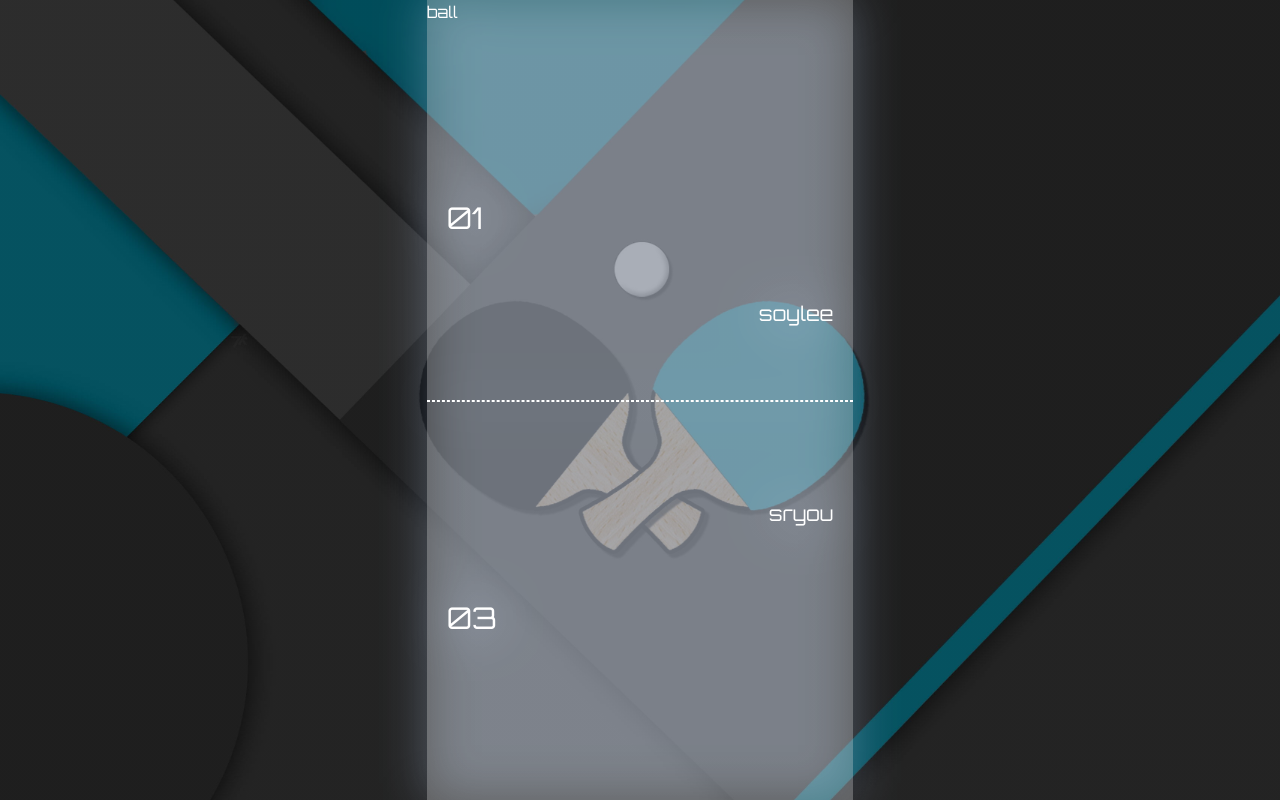
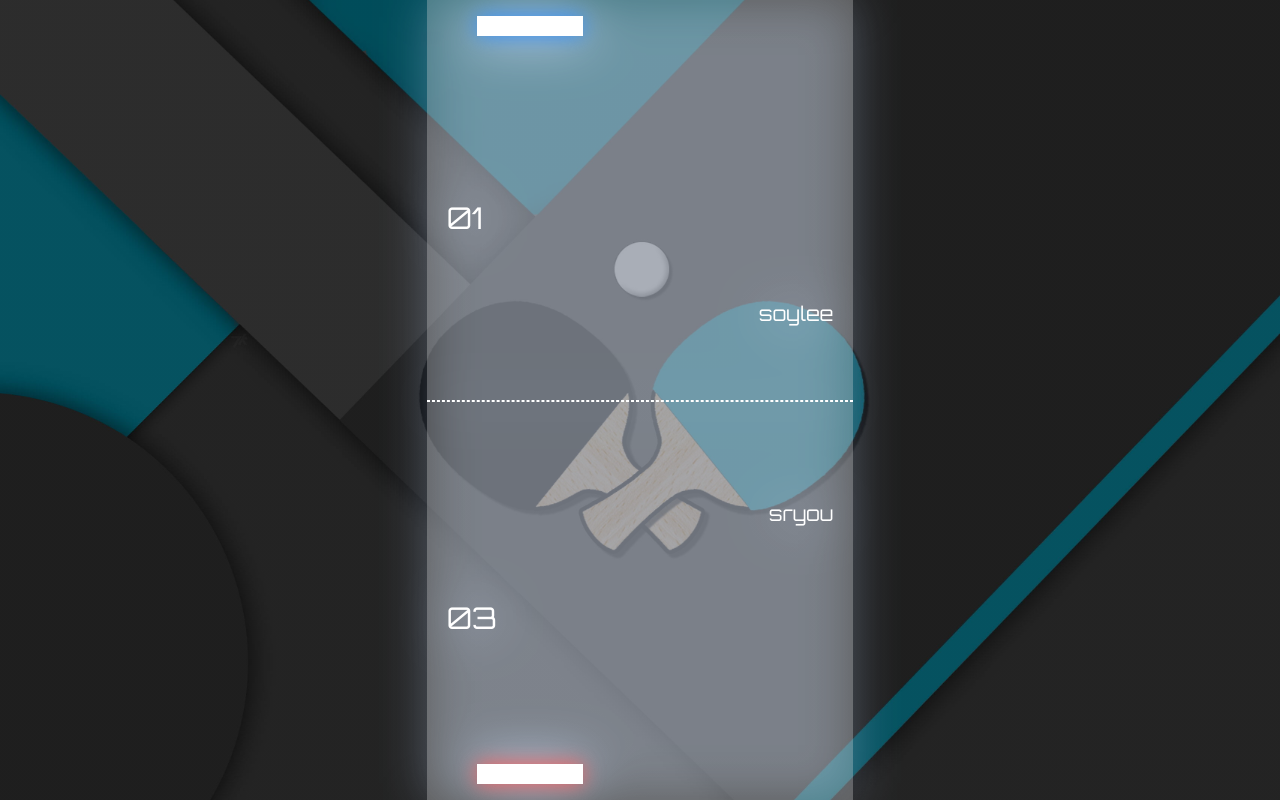
Before and after one commit to ssoyeong-lee/frontend, a Next.js app: page /game in a window 1280 px wide. Built offline with nearby package versions, Linux system fonts and the light colour scheme.

Commit message:
Feat: 유저바 생성

```diff
--- /dev/null
+++ b/src/layouts/PlayerBar.tsx
@@ -0,0 +1,11 @@
+interface Props{
+    who?: "me" | "opponent";
+    where?: number;
+}
+
+export default function PlayerBar({who}: Props){
+    return (
+        <div className={`absolute z-99 left-[50px] w-1/4 h-[20px] bg-white
+            ${who === "me" ? "bottom-0 mb-4 drop-shadow-red" : "top-0 mt-4 drop-shadow-blue"}`}></div>
+    );
+}
--- a/src/pages/game.tsx
+++ b/src/pages/game.tsx
@@ -1,9 +1,11 @@
 import GameBoard from "@/layouts/Gameboard";
+import PlayerBar from "@/layouts/PlayerBar";
 
 export default function Game(){
     return (
         <GameBoard>
-            <div>ball</div>
+            <PlayerBar who="me"/>
+            <PlayerBar who="opponent"/>
         </GameBoard>
     );
 }
```
